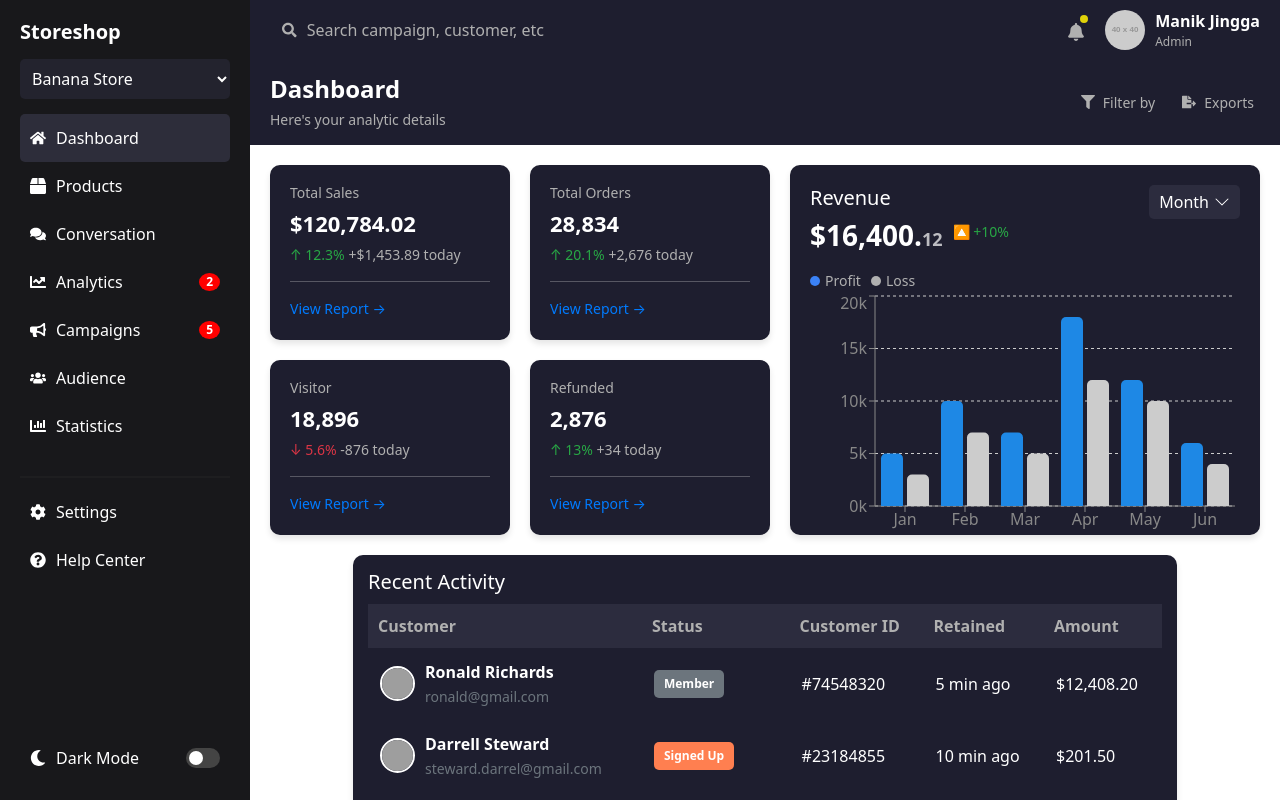
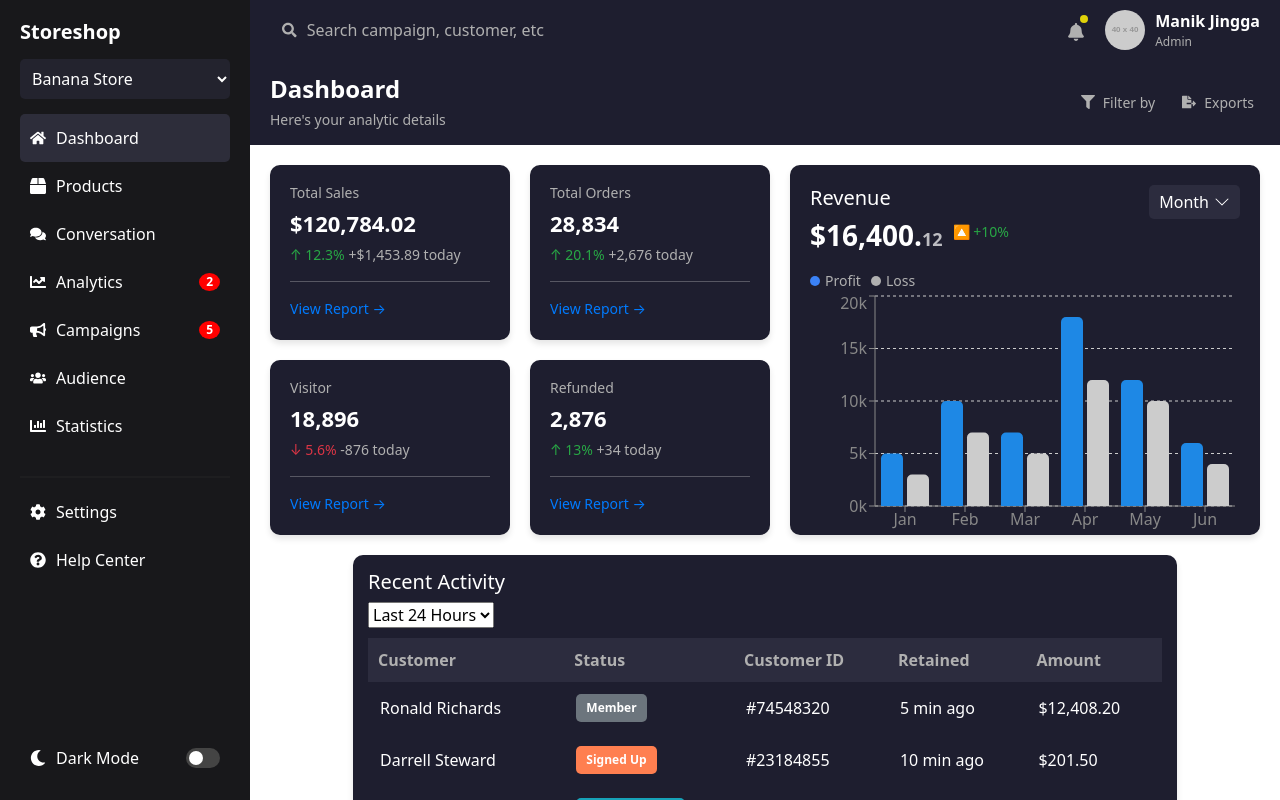
Before and after one commit to steniyamaria/Charts, a React (Vite) app: page / in a window 1280 px wide. Shown: the top 800 px of the page. Built offline with nearby package versions, Linux system fonts and the light colour scheme; grey boxes are pictures that could not be loaded.

Commit message:
Dashboard.jsx

```diff
--- a/src/Components/Dashboard.jsx
+++ b/src/Components/Dashboard.jsx
@@ -143,7 +143,7 @@ const Dashboard = () => {
                 </div>
             </div>
 
-            <div className="activity-card">
+{/*             <div className="activity-card">
                 <h5>Recent Activity</h5>
                 <table className="activity-table">
                     <thead>
@@ -178,7 +178,46 @@ const Dashboard = () => {
                         ))}
                     </tbody>
                 </table>
-            </div>
+            </div> */}
+
+
+              <div className="activity-card">
+    <div className="activity-header">
+        <h5>Recent Activity</h5>
+
+        {/* Dropdown for Last 24 Hours filter */}
+        <select className="dropdown-select">
+            <option>Last 24 Hours</option>
+        </select>
+    </div>
+
+    <table className="activity-table">
+        <thead>
+            <tr>
+                <th>Customer</th>
+                <th>Status</th>
+                <th>Customer ID</th>
+                <th>Retained</th>
+                <th>Amount</th>
+            </tr>
+        </thead>
+        <tbody>
+            {data2.map((item, index) => (
+                <tr key={index}>
+                    <td>{item.name}</td>
+                    <td>
+                        <span className={`status-badge ${item.status.toLowerCase().replace(" ", "-")}`}>
+                            {item.status}
+                        </span>
+                    </td>
+                    <td>{item.id}</td>
+                    <td>{item.time}</td>
+                    <td>{item.amount}</td>
+                </tr>
+            ))}
+        </tbody>
+    </table>
+</div>
 
             {/* Traffic Channel Donut Chart */}
             <div className="traffic-channel-container">
```
